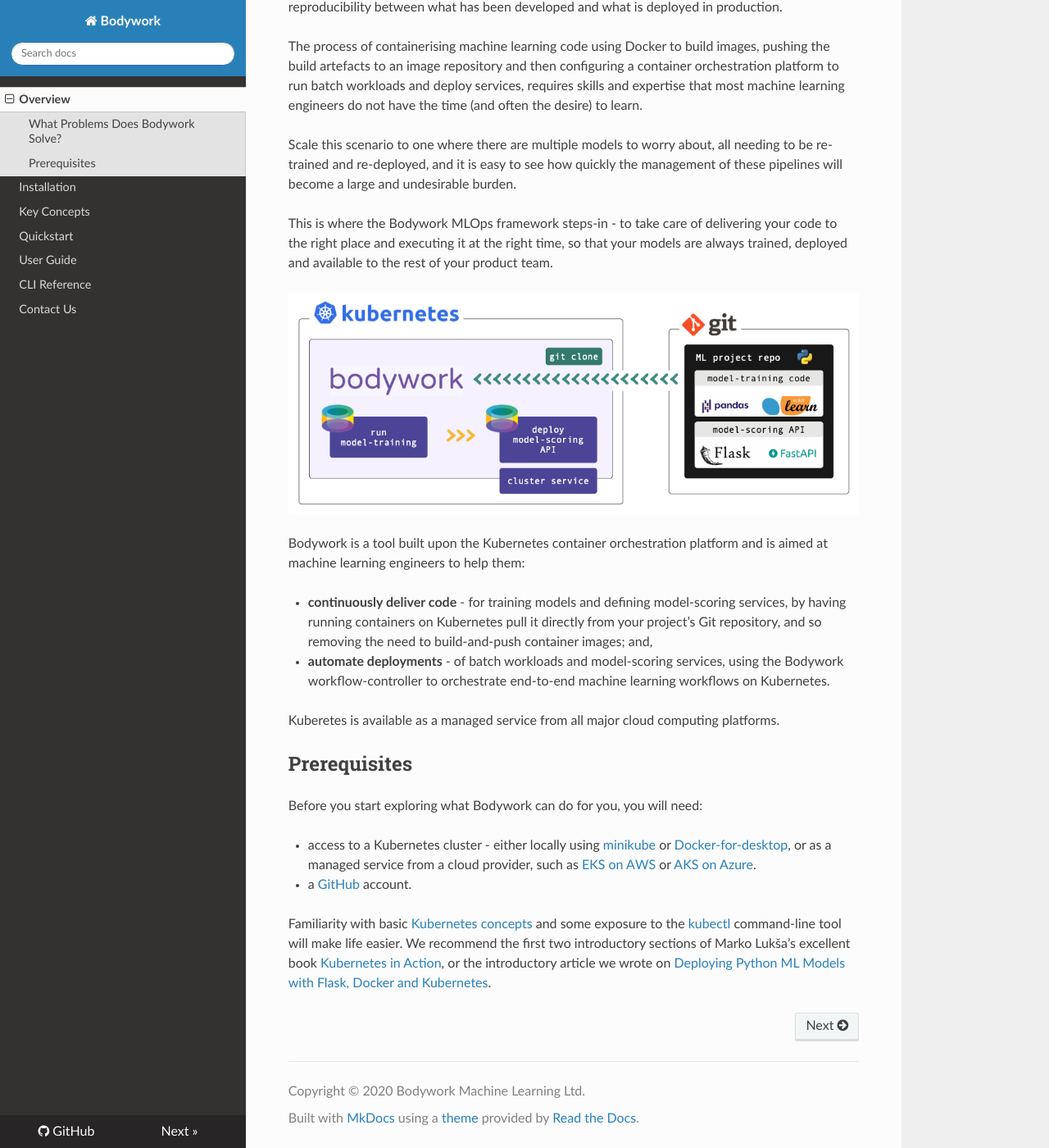
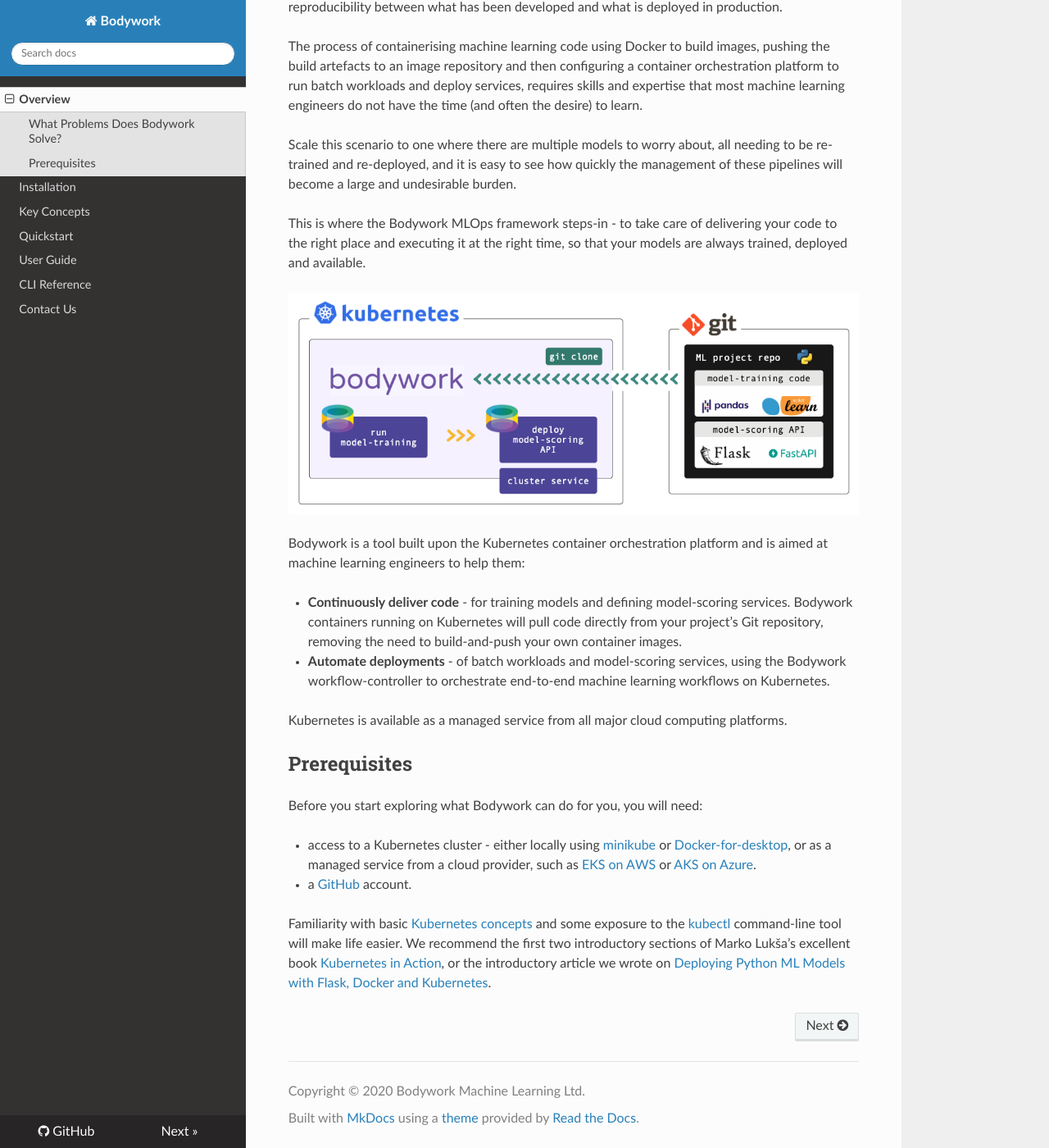
Before and after one commit to bodywork-ml/bodywork-core, an MkDocs documentation site: the page built from docs/index.md, in a window 1280 px wide and 1400 px high, scrolled down 644 px. Shown: the whole window at 82% size. Built offline with MkDocs 1.6.1, drawn with Linux system fonts in a browser that asks for light colours; nearby versions of some CDN libraries; a script that is not in the unit is left out.

Commit message:
Update overview.

```diff
--- a/docs/index.md
+++ b/docs/index.md
@@ -14,16 +14,16 @@
 
 Scale this scenario to one where there are multiple models to worry about, all needing to be re-trained and re-deployed, and it is easy to see how quickly the management of these pipelines will become a large and undesirable burden.
 
-This is where the Bodywork MLOps framework steps-in - to take care of delivering your code to the right place and executing it at the right time, so that your models are always trained, deployed and available to the rest of your product team.
+This is where the Bodywork MLOps framework steps-in - to take care of delivering your code to the right place and executing it at the right time, so that your models are always trained, deployed and available.
 
 ![bodywork_diagram](images/bodywork_diagram.png)
 
 Bodywork is a tool built upon the Kubernetes container orchestration platform and is aimed at machine learning engineers to help them:
 
-- **continuously deliver code** - for training models and defining model-scoring services, by having running containers on Kubernetes pull it directly from your project's Git repository, and so removing the need to build-and-push container images; and,
-- **automate deployments** - of batch workloads and model-scoring services, using the Bodywork workflow-controller to orchestrate end-to-end machine learning workflows on Kubernetes.
+- **Continuously deliver code** - for training models and defining model-scoring services. Bodywork containers running on Kubernetes will pull code directly from your project's Git repository, removing the need to build-and-push your own container images.
+- **Automate deployments** - of batch workloads and model-scoring services, using the Bodywork workflow-controller to orchestrate end-to-end machine learning workflows on Kubernetes.
 
-Kuberetes is available as a managed service from all major cloud computing platforms.
+Kubernetes is available as a managed service from all major cloud computing platforms.
 
 ## Prerequisites
 
```
